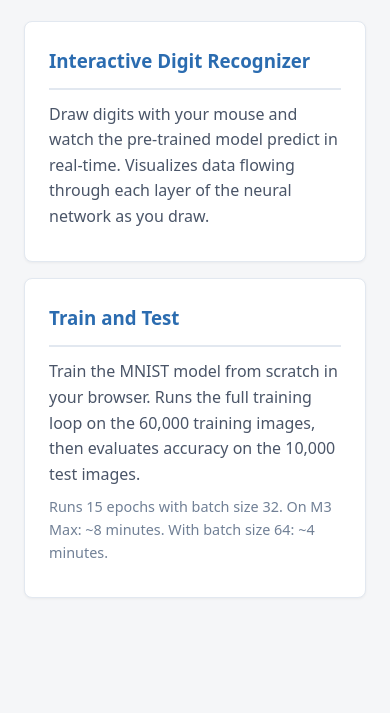
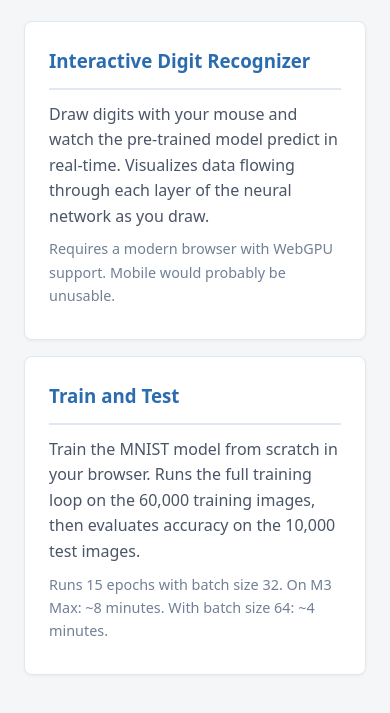
Before and after one commit to hyperandroid/MNIST, a website built with Vite: page index.html in a window 390 px wide. Shown: the part 189-902 px from the top of the page. Before the commit the page ends 844 px from the top, so only its background shows below. Built offline with nearby package versions, Linux system fonts and the light colour scheme.

Commit message:
add disclaimer for mobile.

```diff
--- a/index.html
+++ b/index.html
@@ -78,6 +78,7 @@
 <div class="section">
     <h3><a href="guess.html">Interactive Digit Recognizer</a></h3>
     <p>Draw digits with your mouse and watch the pre-trained model predict in real-time. Visualizes data flowing through each layer of the neural network as you draw.</p>
+    <p class="description">Requires a modern browser with WebGPU support. Mobile would probably be unusable.</p>
 </div>
 
 <div class="section">
```
